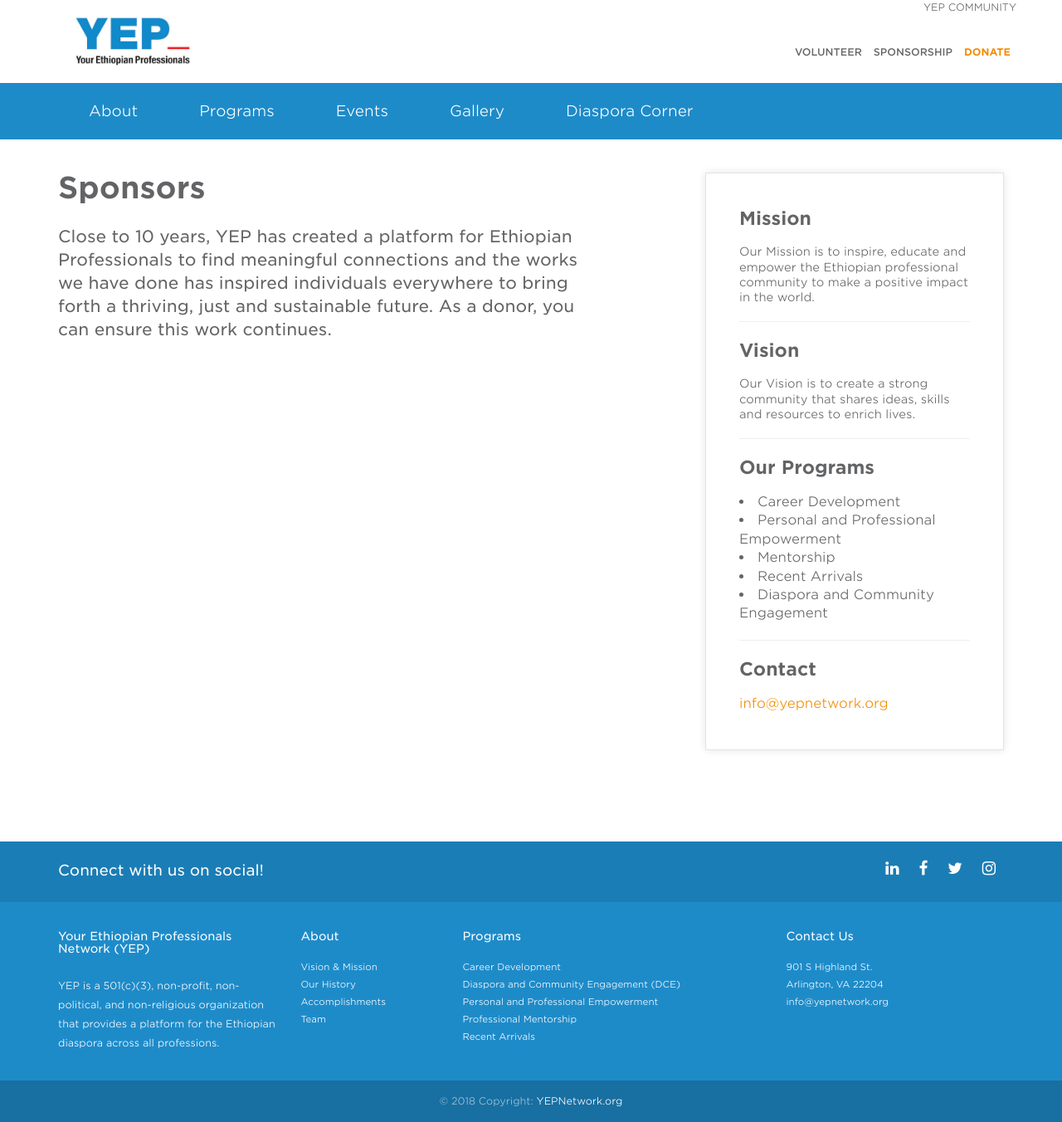
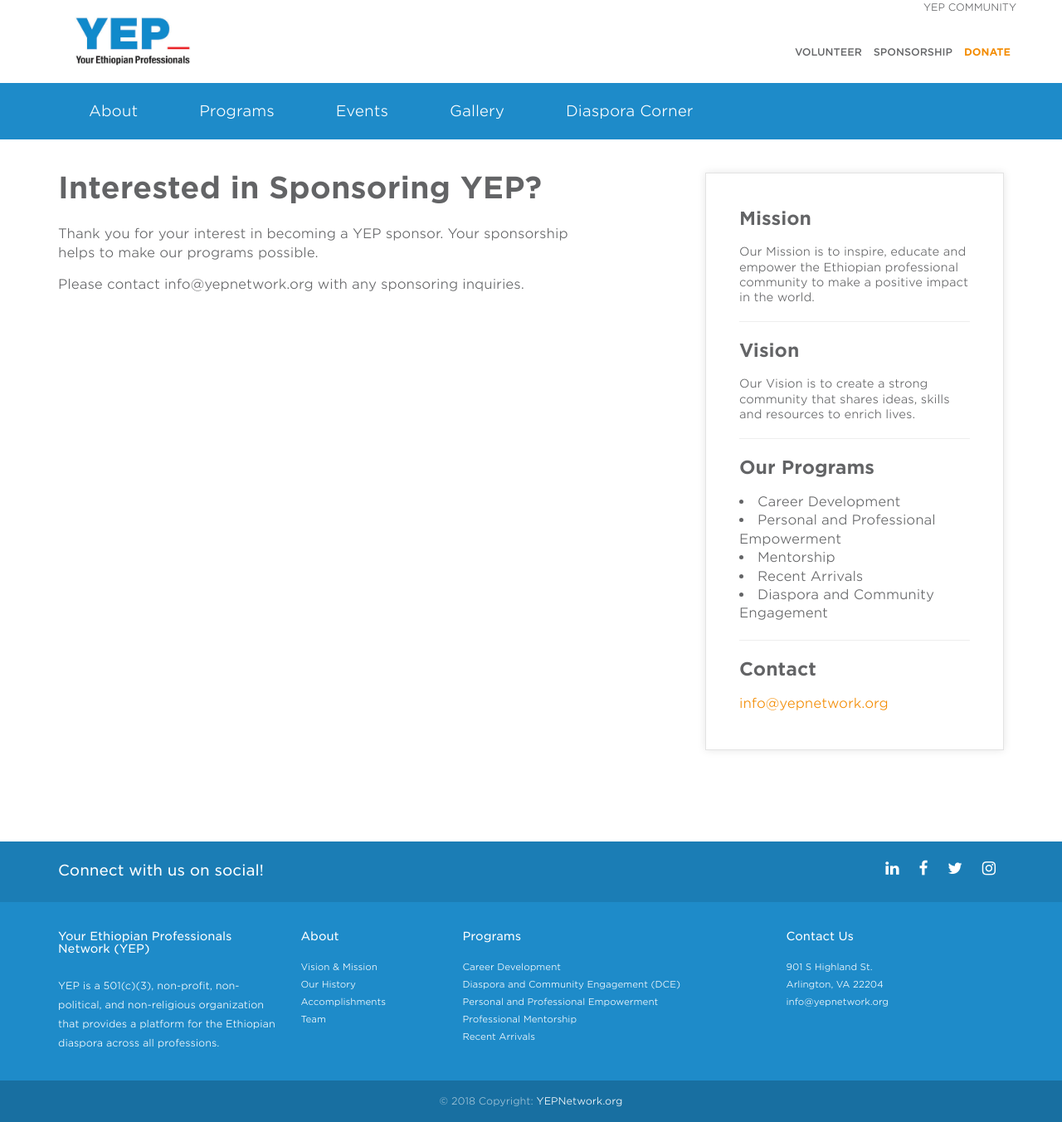
Before and after one commit to YEPNetwork/yepnetwork.github.io, a Jekyll site: the page built from _pages/sponsor.html, in a window 1280 px wide. Shown: the whole page at 83% size. Built offline with Jekyll 4.4.1, drawn with Linux system fonts in a browser that asks for light colours; nearby versions of some CDN libraries.

Commit message:
Update sponsor.html

```diff
--- a/_pages/sponsor.html
+++ b/_pages/sponsor.html
@@ -8,8 +8,9 @@
       <div class="container">
           <div class="row">
                <div class="col-sm-7 col-md-7">
-                  <h1>Sponsors</h1>
-               <p class="intro"> Close to 10 years, YEP has created a platform for Ethiopian Professionals to find meaningful connections and the works we have done has inspired individuals everywhere to bring forth a thriving, just and sustainable future. As a donor, you can ensure this work continues.</p>
+                  <h1>Interested in Sponsoring YEP?</h1>
+<p>Thank you for your interest in becoming a YEP sponsor. Your sponsorship helps to make our programs possible.</p>
+        <p>Please contact info@yepnetwork.org with any sponsoring inquiries.</p>
 
     </div>
        <div class="col-sm-5 col-md-4 col-md-offset-1">
```
